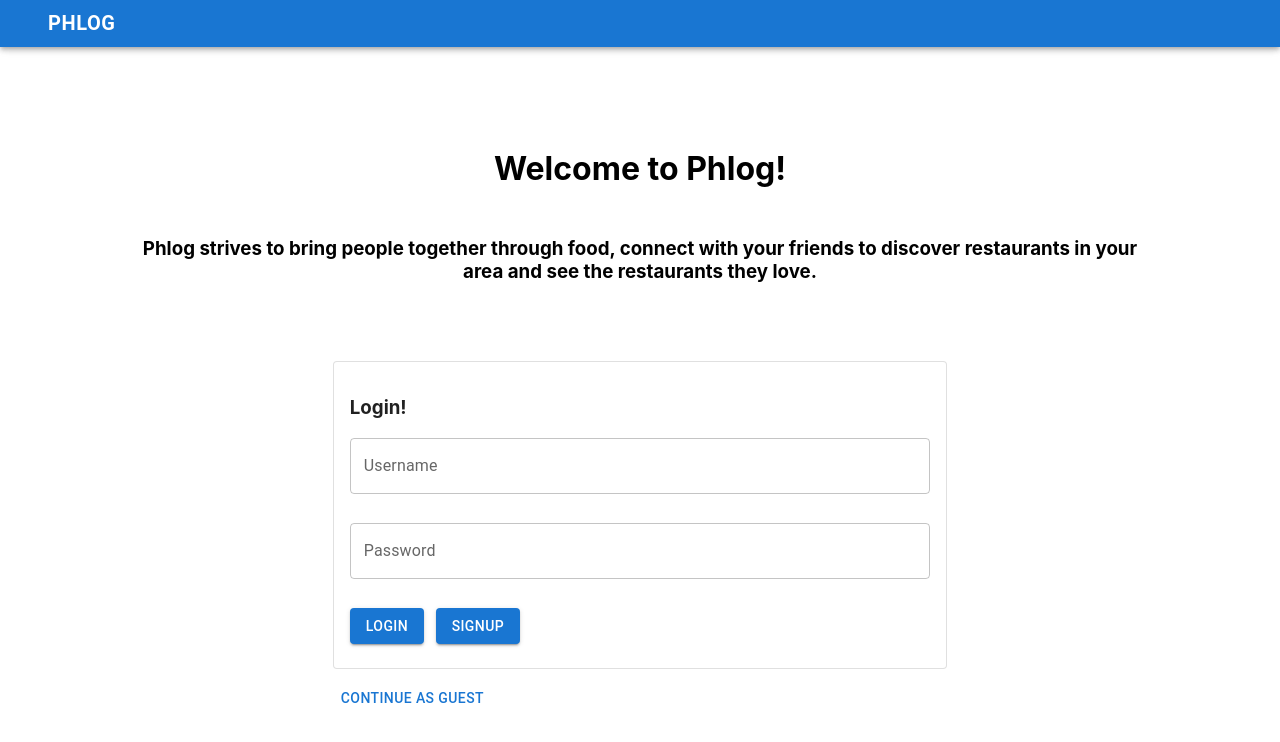
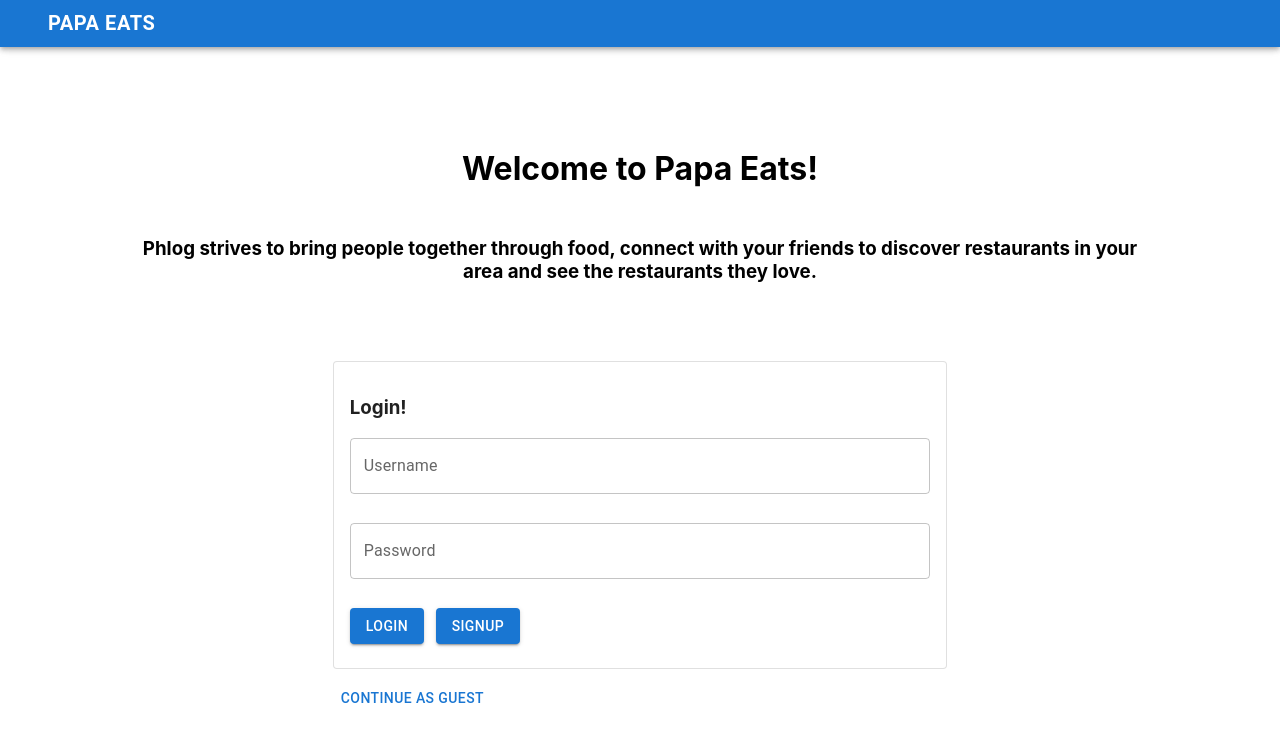
Before and after one commit to fredliu02/CSCI_201_Papa_Eats, a React (Create React App) app in the folder phlog/: page / in a window 1280 px wide. Shown: the top 742 px of the page. Built offline with nearby package versions, Linux system fonts and the light colour scheme.

Commit message:
changed phlog to papa eats

```diff
--- a/phlog/src/Components/AuthNavbar/AuthNavbar.js
+++ b/phlog/src/Components/AuthNavbar/AuthNavbar.js
@@ -36,7 +36,7 @@ function AuthNavbar({username}) {
               navigate("/" + username + "/HomePage")
             }}
           >
-            Phlog
+            Papa Eats
           </Button>
         </AppBar>
       </Box>
--- a/phlog/src/Components/Navbar/Navbar.js
+++ b/phlog/src/Components/Navbar/Navbar.js
@@ -25,7 +25,7 @@ function Navbar() {
               window.location.replace("/");
             }}
           >
-            Phlog
+            Papa Eats
           </Button>
         </AppBar>
       </Box>
--- a/phlog/src/Pages/Home/Home.js
+++ b/phlog/src/Pages/Home/Home.js
@@ -50,7 +50,7 @@ function Home() {
       <Box sx={{ flexGrow: 1, margin: "10%" }}>
         <Grid container spacing={1}>
           <Grid item xs={12} style={{ textAlign: "center" }}>
-            <h1>Welcome to Phlog!</h1>
+            <h1>Welcome to Papa Eats!</h1>
           </Grid>
           <Grid item xs={12} style={{ textAlign: "center" }}>
             <h3>
```
Also changed, not shown: 1 other file (tests, documents, lock files or other folders).
